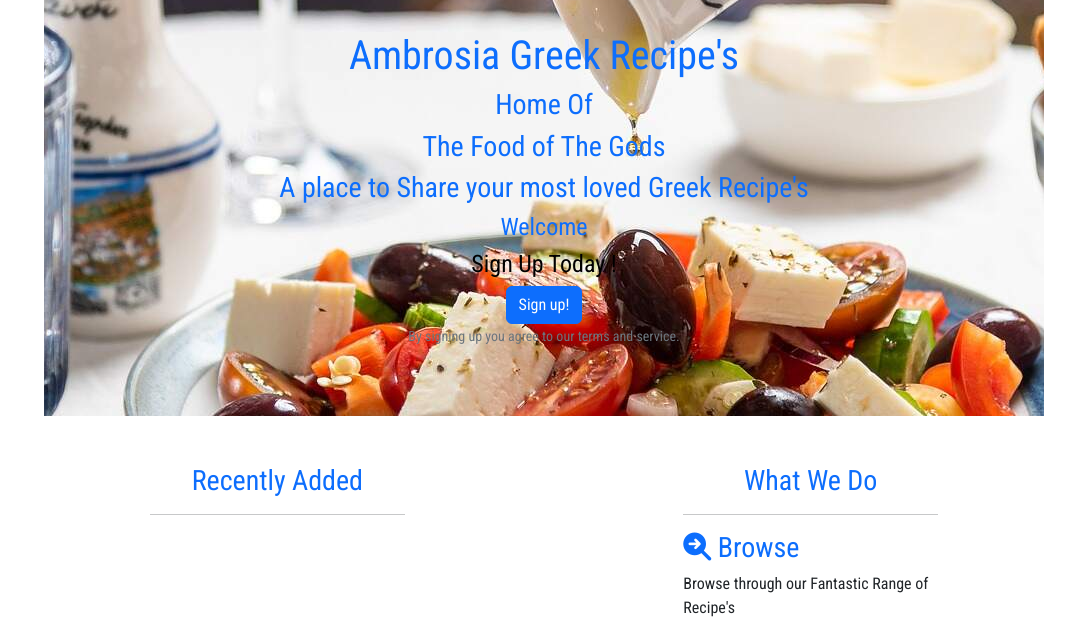
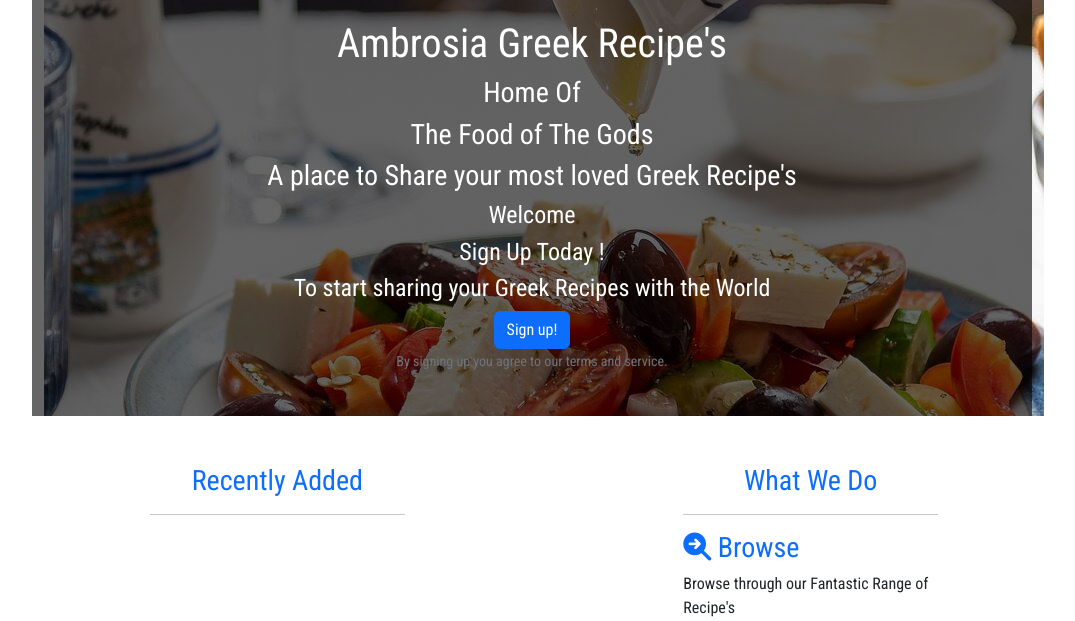
Before and after one commit to TaraHelberg/Ambrosia-Greek-Recipe-s, a Django app: page / in a window 1280 px wide. Shown: the part 96-717 px from the top of the page, without its empty margins (96-1171 px from the left). Run offline with Django 3.2, Linux system fonts and the light colour scheme; data that the repository does not hold is empty.

Commit message:
Add image overlay and addjust html for hero-image

```diff
--- a/static/css/style.css
+++ b/static/css/style.css
@@ -26,7 +26,7 @@ body {
 
 /*Hero Image style*/
 .logo-hero {
-    margin-top: 0.8em;
+    margin-top: 0.5em;
 }
 
 #hero-image {
@@ -51,6 +51,13 @@ body {
         transform: scale(1.1);
     }
 }
+
+/*Hero Image overlay style*/
+.overlay {
+    width: 100%;
+    height: 100%;
+    background-color: rgba(0, 0, 0, 0.6);
+  }
 
 /*Carasoule style*/
 .carousel-caption {
--- a/templates/index.html
+++ b/templates/index.html
@@ -7,9 +7,9 @@
 <!-- Hero Image , Welcome & Sign Up Encourgament-->
 <section>
     <div class="container-fluid img-fluid" id="hero-image">
-        <div class="row">
+        <div class="row overlay">
             <div class="col-12">
-                <div class="text-center text-primary">
+                <div class="text-center text-white">
                     <h1 class="logo-hero">Ambrosia Greek Recipe's</h1>
                     <h3>Home Of</h3>
                     <h3>The Food of The Gods</h3>
@@ -18,10 +18,11 @@
                     <!--Displays Loged In User Else Sign up Message -->
                     {% if user.is_authenticated %}
                     <!--Displays Loged In User-->
-                    <h4 class="text-black">{{ user.username }}</h4>
+                    <h4>{{ user.username }}</h4>
                     {% else %}
                     <!--Displays Sign Up Message-->
-                    <h4 class="text-black">Sign Up Today !</h4>
+                    <h4>Sign Up Today !</h4>
+                    <h4>To start sharing your Greek Recipes with the World</h4>
                     {% endif %}
                     <form action="{% url 'account_signup' %}" method="get">
                         <!--Displays Log Out if User Loged In Else Sign Up-->
```
